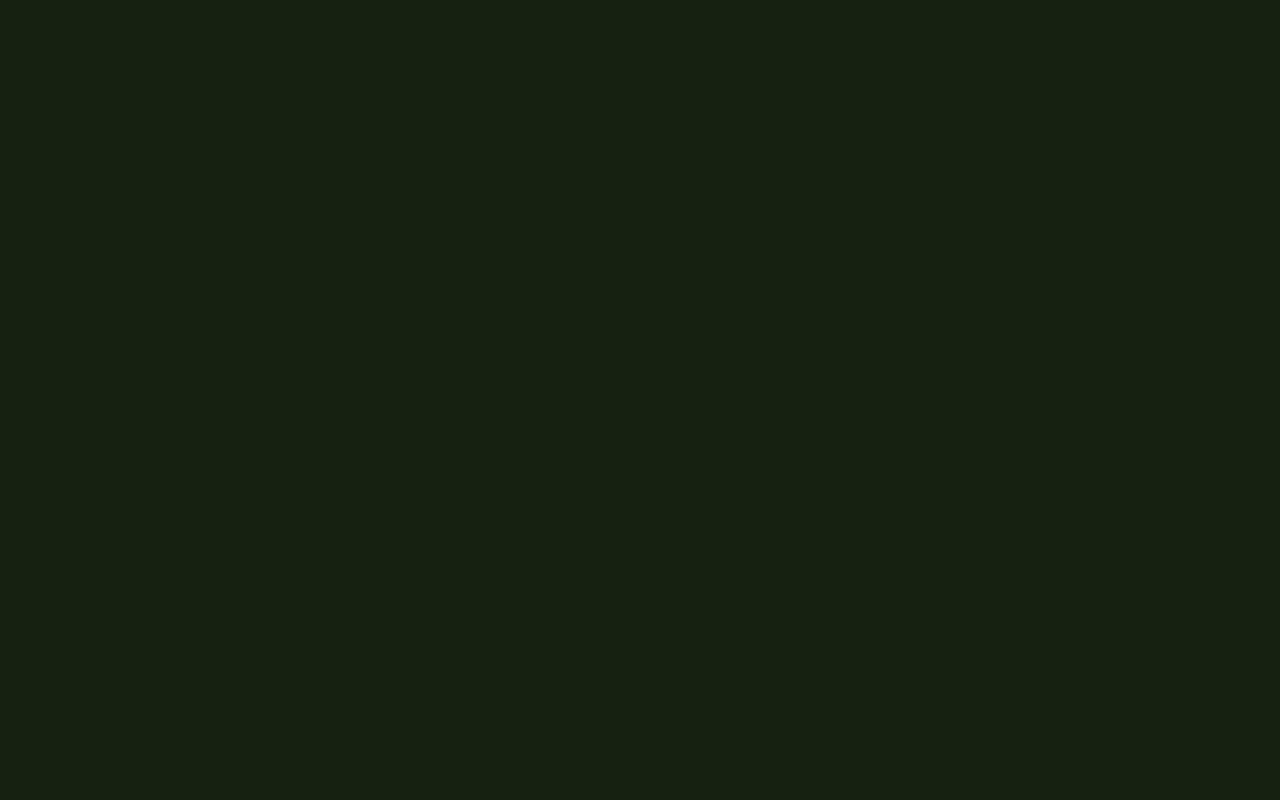
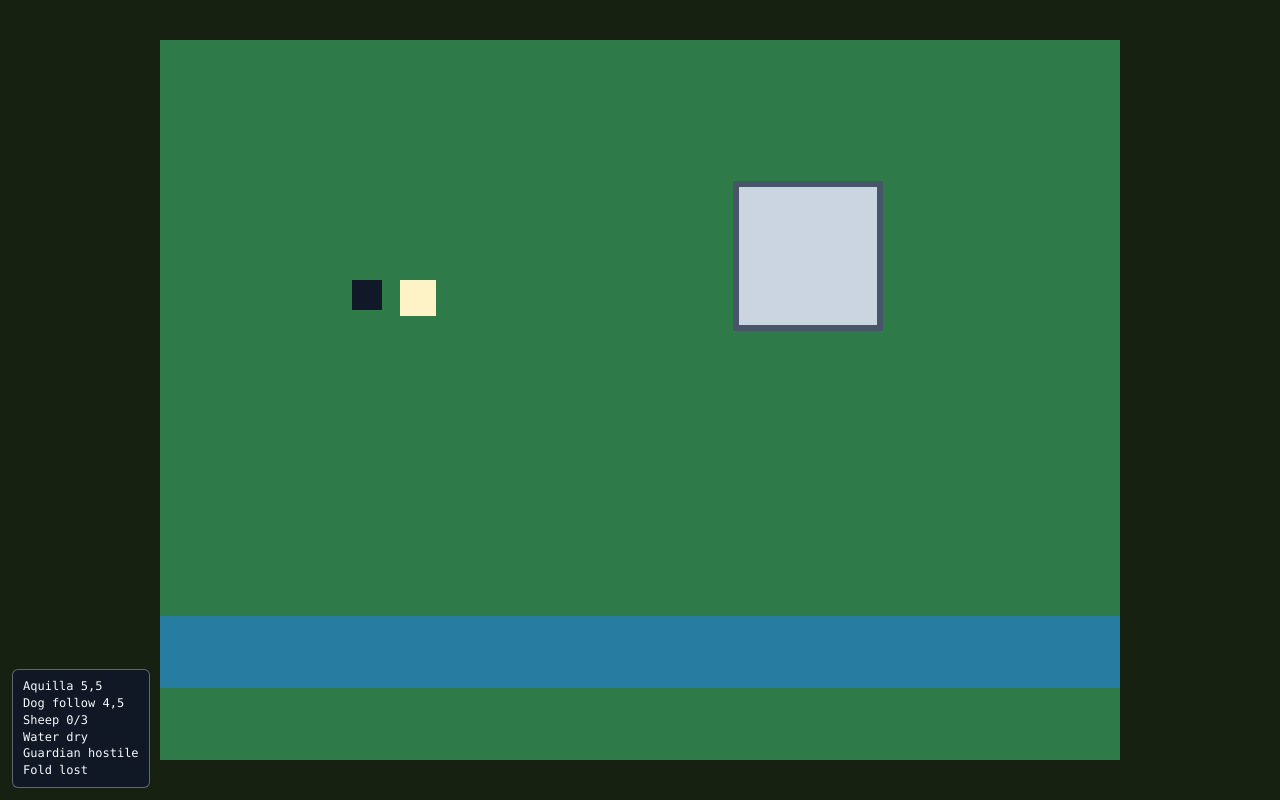
Before and after one commit to tribett/Aquilla, a website built with Vite: page index.html in a window 1280 px wide. Built offline with nearby package versions, Linux system fonts and the light colour scheme.

Commit message:
feat: render Aquilla prototype scene

```diff
--- a/src/main.ts
+++ b/src/main.ts
@@ -1,4 +1,6 @@
+import Phaser from "phaser";
 import "./styles.css";
+import { AquillaScene } from "./render/AquillaScene";
 
 const root = document.querySelector<HTMLDivElement>("#game-root");
 
@@ -6,4 +8,14 @@ if (!root) {
   throw new Error("Missing #game-root");
 }
 
+new Phaser.Game({
+  type: Phaser.CANVAS,
+  parent: root,
+  width: 640,
+  height: 480,
+  backgroundColor: "#172112",
+  pixelArt: true,
+  scene: [AquillaScene],
+});
+
 root.dataset.ready = "true";
--- /dev/null
+++ b/src/render/AquillaScene.ts
@@ -0,0 +1,50 @@
+import Phaser from "phaser";
+import { createInitialState } from "../game/createInitialState";
+import type { GameState } from "../game/types";
+import { renderDebugOverlay } from "./debugOverlay";
+
+const TILE_SIZE = 32;
+
+export class AquillaScene extends Phaser.Scene {
+  private state: GameState = createInitialState();
+
+  constructor() {
+    super("AquillaScene");
+  }
+
+  create(): void {
+    this.cameras.main.setBackgroundColor("#2f7a49");
+    this.drawWorld();
+    renderDebugOverlay(this.state);
+  }
+
+  private drawWorld(): void {
+    const graphics = this.add.graphics();
+    graphics.fillStyle(0x2f7a49, 1);
+    graphics.fillRect(0, 0, 640, 480);
+
+    graphics.fillStyle(0x277da1, 1);
+    graphics.fillRect(0, 384, 640, 48);
+
+    graphics.fillStyle(0xcbd5e1, 1);
+    graphics.fillRect(384, 96, 96, 96);
+    graphics.lineStyle(4, 0x475569, 1);
+    graphics.strokeRect(384, 96, 96, 96);
+
+    graphics.fillStyle(0xfef3c7, 1);
+    graphics.fillRect(
+      this.state.player.position.x * TILE_SIZE,
+      this.state.player.position.y * TILE_SIZE,
+      24,
+      24,
+    );
+
+    graphics.fillStyle(0x111827, 1);
+    graphics.fillRect(
+      this.state.dog.position.x * TILE_SIZE,
+      this.state.dog.position.y * TILE_SIZE,
+      20,
+      20,
+    );
+  }
+}
--- /dev/null
+++ b/src/render/debugOverlay.ts
@@ -0,0 +1,20 @@
+import type { GameState } from "../game/types";
+
+export function renderDebugOverlay(state: GameState): void {
+  let overlay = document.querySelector<HTMLPreElement>("#debug-state");
+
+  if (!overlay) {
+    overlay = document.createElement("pre");
+    overlay.id = "debug-state";
+    document.body.append(overlay);
+  }
+
+  overlay.textContent = [
+    `Aquilla ${state.player.position.x},${state.player.position.y}`,
+    `Dog ${state.dog.command} ${state.dog.position.x},${state.dog.position.y}`,
+    `Sheep ${state.objectives.gatheredSheep}/${state.objectives.requiredSheep}`,
+    `Water ${state.objectives.waterRestored ? "restored" : "dry"}`,
+    `Guardian ${state.objectives.guardianCalmed ? "calmed" : "hostile"}`,
+    `Fold ${state.objectives.foldRestored ? "restored" : "lost"}`,
+  ].join("\n");
+}
--- a/src/styles.css
+++ b/src/styles.css
@@ -27,3 +27,23 @@ body {
   place-items: center;
   background: #172112;
 }
+
+canvas {
+  width: min(100vw, 960px);
+  height: auto;
+  image-rendering: pixelated;
+}
+
+#debug-state {
+  position: fixed;
+  left: 12px;
+  bottom: 12px;
+  z-index: 10;
+  margin: 0;
+  padding: 8px 10px;
+  border: 1px solid rgba(248, 250, 252, 0.35);
+  border-radius: 6px;
+  background: rgba(15, 23, 42, 0.82);
+  color: #f8fafc;
+  font: 12px/1.4 ui-monospace, SFMono-Regular, Menlo, Monaco, Consolas, monospace;
+}
```
Also changed, not shown: tests/e2e/boot.spec.ts (+13 -3 lines).
